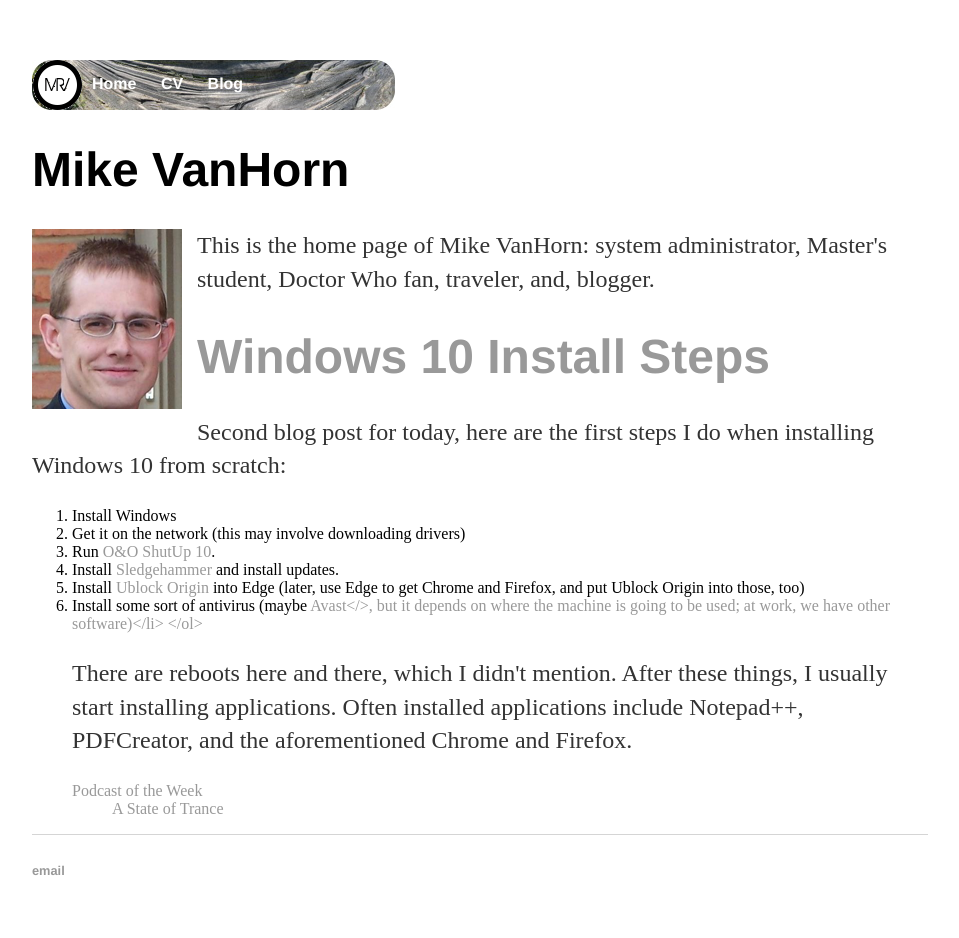
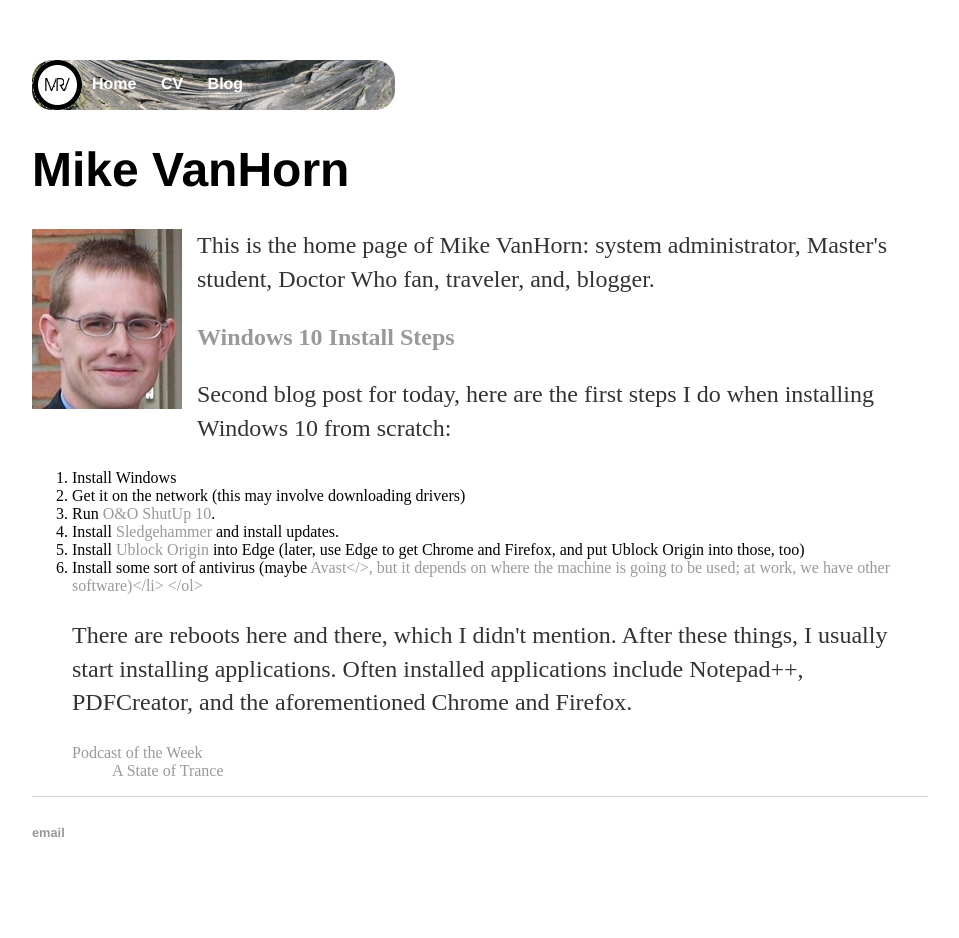
Before and after one commit to mrvanhorn/mrvanhorn.github.io, a Jekyll site: the page built from index.html, in a window 1280 px wide. Shown: the whole page, without its empty margins (160-1119 px from the left). Built offline with Jekyll 4.4.1, drawn with Linux system fonts in a browser that asks for light colours; after the commit the page ends 900 px from its top, so only the background shows below that.

Commit message:
Update post_detail.html

```diff
--- a/_includes/post_detail.html
+++ b/_includes/post_detail.html
@@ -1,7 +1,8 @@
-<h1 class="entry-title">
-
+<p class="entry-title" style=“clear:both”>
+<strong>
 {% if post.title %}
     <a href="{{ root_url }}{{ post.url }}">{{ post.title }}</a>
 {% endif %}
-</h1>
+</strong></p>
+
 <div class="entry-content">{{ content }}</div>
```
